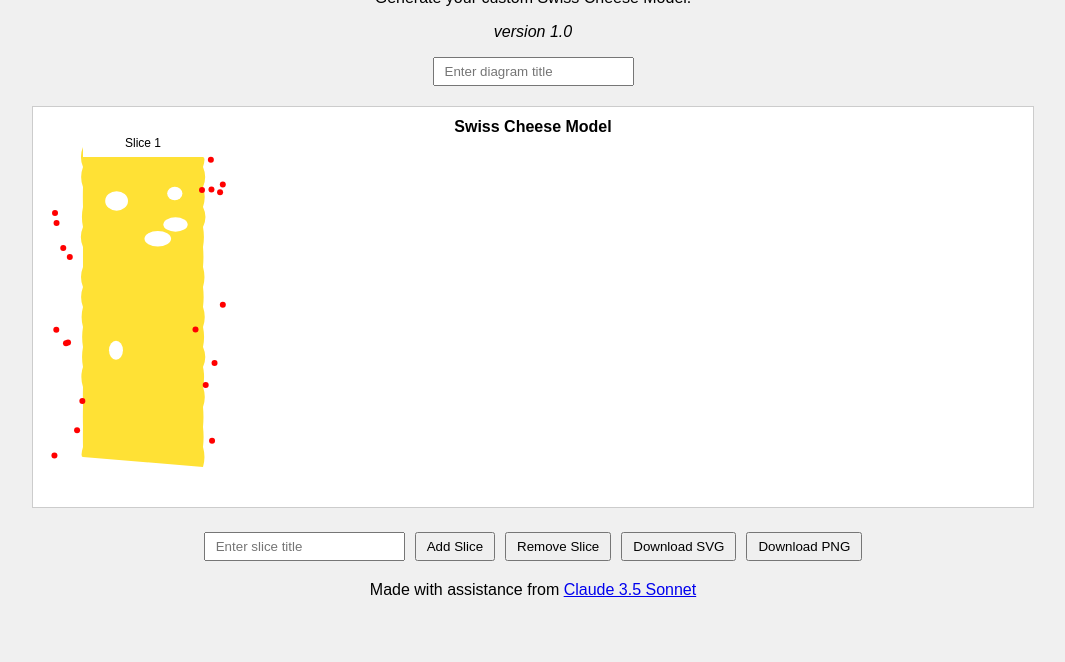
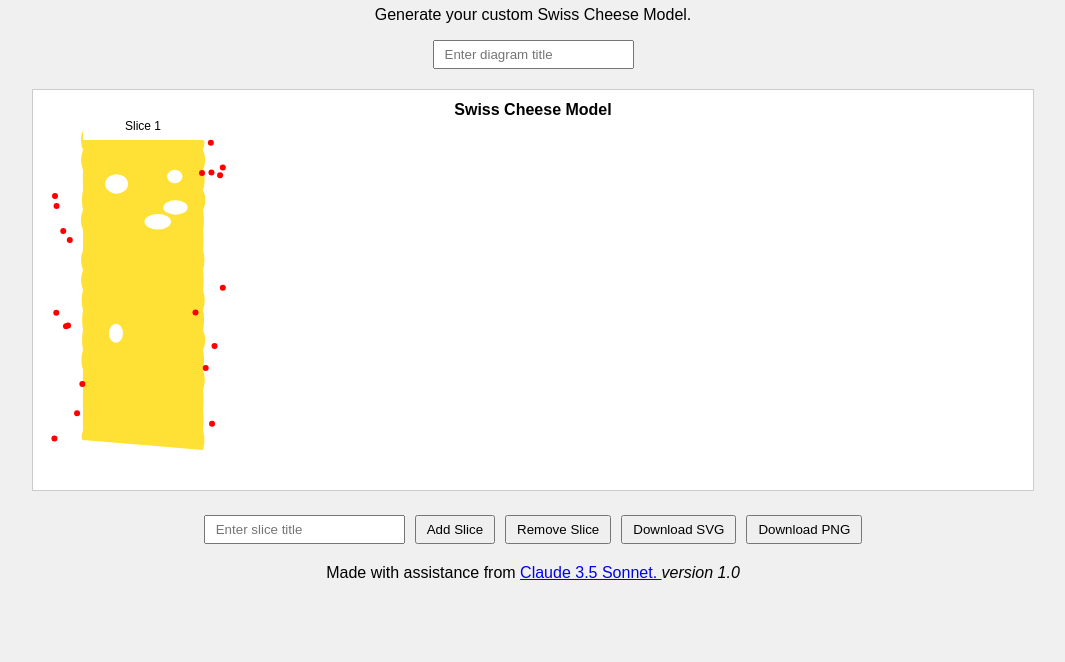
Before and after one commit to upgundecha/cheese-slice, a plain HTML site: page index.html in a window 1280 px wide. Shown: the part 138-800 px from the top of the page, without its empty margins (107-1172 px from the left). Drawn offline with Linux system fonts and the light colour scheme.

Commit message:
Update index.html

```diff
--- a/index.html
+++ b/index.html
@@ -39,7 +39,6 @@
     <div class="container">
         <h1>The Swiss Cheese Model Diagram Generator 🧀</h1>
         <p>Generate your custom Swiss Cheese Model.</p>
-        <p><i>version 1.0</i></p>
         <div class="controls">
             <input type="text" id="diagramTitle" placeholder="Enter diagram title">
         </div>
@@ -51,7 +50,7 @@
             <button onclick="downloadSVG()">Download SVG</button>
             <button onclick="downloadPNG()">Download PNG</button>
         </div>
-        <p>Made with assistance from <a href="https://www.anthropic.com/news/claude-3-5-sonnet" target="_blank">Claude 3.5 Sonnet</a></p>
+        <p>Made with assistance from <a href="https://www.anthropic.com/news/claude-3-5-sonnet" target="_blank">Claude 3.5 Sonnet. </a><i>version 1.0</i></p>
     </div>
 
     <script>
```
